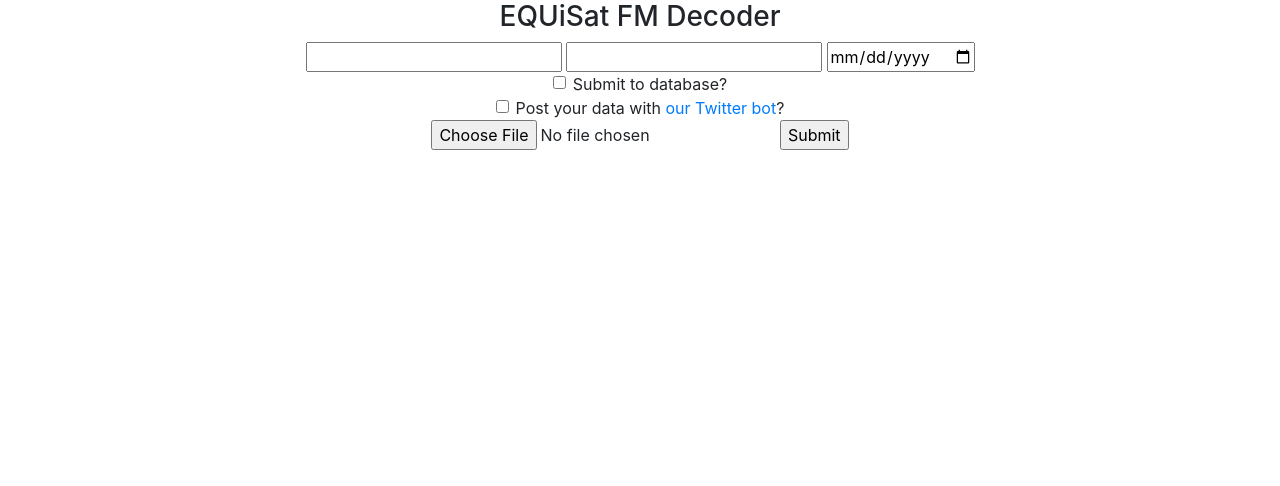
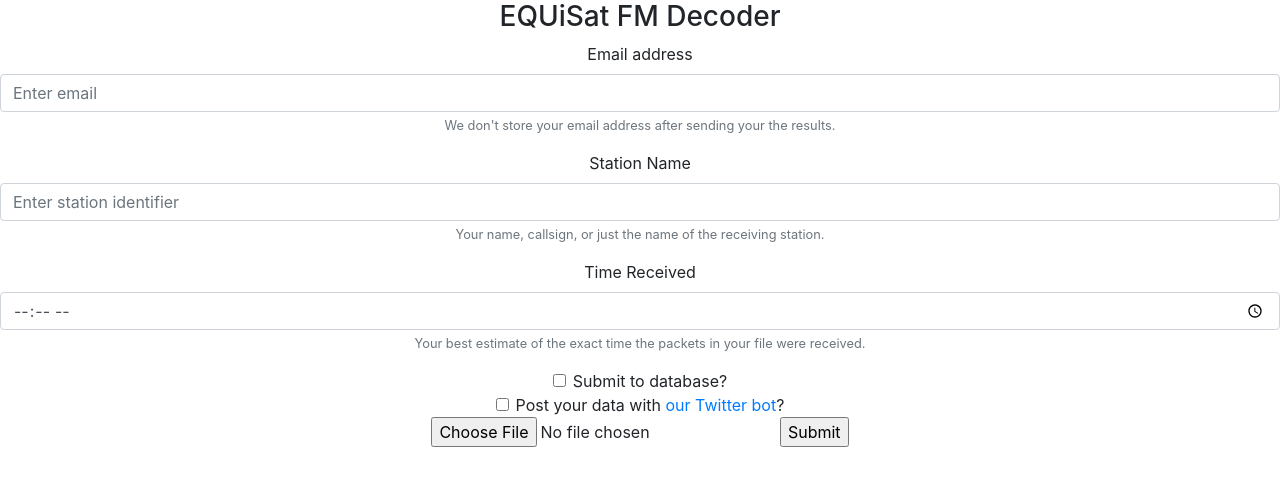
Before and after one commit to BrownSpaceEngineering/equisat-decode-server, a Flask app: page / in a window 1280 px wide. Shown: the top 486 px of the page. Run offline with Flask 2, Linux system fonts and the light colour scheme; parts of the project's set-up code (start-up, migrations or seed data) failed here and were passed over; some libraries are stand-ins or nearby versions.

Commit message:
Get email working

```diff
--- /dev/null
+++ b/config-sample.py
@@ -0,0 +1,3 @@
+gmail_user = "john.brown@gmail.com"
+gmail_pass = "mypasscode"
+api_key = "myapikey"
--- a/requirements.txt
+++ b/requirements.txt
@@ -1,2 +1,5 @@
 flask
 werkzeug
+yagmail
+pyyaml
+requests
--- a/server.py
+++ b/server.py
@@ -1,20 +1,34 @@
 #!/usr/bin/python
 from flask import request, Flask, render_template
 from werkzeug.utils import secure_filename
+import binascii
+import requests
+import yaml
+import os
+import yagmail
+
+import config
 from decoder import DecoderQueue
-import os
 
 # config
 NUM_DECODER_PROCESSES = 1
 WAV_UPLOAD_FOLDER = 'wav_uploads/'
 ALLOWED_EXTENSIONS = ("wav", "wave")
-MAX_WAVFILE_DURATION_S = 60
+MAX_WAVFILE_DURATION_S = 20
 MAX_WAVFILE_SIZE_B = 20e6 # 20 MB
+PACKET_API_ROUTE = "http://localhost:3000/equisat/receive/raw"
 
 app = Flask(__name__)
 decoder = DecoderQueue()
 # limit upload file size
 app.config['MAX_CONTENT_LENGTH'] = (1.1*MAX_WAVFILE_SIZE_B) * 1024 * 1024
+
+# setup email
+if hasattr(config, "gmail_user") and hasattr(config, "gmail_user"):
+    yag = yagmail.SMTP(config.gmail_user, config.gmail_pass)
+else:
+    print("[WARNING] incomplete config.py; will not send emails")
+    yag = None
 
 @app.route('/')
 def root():
@@ -42,7 +56,7 @@
                 "email": request.form["email"],
                 "rx_time": request.form["rx_time"],
                 "station_name": request.form["station_name"],
-                "submit_to_db": request.form.has_key("submit_to_db"),
+                "submit_to_db": request.form.has_key("submit_to_db") or request.form.has_key("post_publicly"), # submit to db is prereq
                 "post_publicly": request.form.has_key("post_publicly")
             })
             title = "WAV file submitted successfully!"
@@ -81,10 +95,97 @@
     # remove wavfile because we're done with it
     os.remove(wavfilename)
 
-    # TODO: send email to person with _decoded_ packet
-    # TODO: publish packet if desired
-    print("finished decoding")
-    pass
+    # publish packet if user desires
+    packet_published = publish_packets(packets, args)
+
+    # send email to person with decoded packet info
+    send_decode_results(wavfilename, packets, args, packet_published)
+
+def publish_packets(packets, args):
+    packet_published = False
+    for packet in packets["corrected_packets"]:
+        if len(packet["decode_errs"]) == 0:
+            rx_time = args["rx_time"] # TODO: convert to datetime
+            published = submit_packet(packet["raw"], packet["corrected"], args["post_publicly"], rx_time, args["station_name"], config.api_key)
+            packet_published = packet_published or published
+    return packet_published
+
+def submit_packet(raw, corrected, post_publicly, rx_time, station_name, api_key):
+    if len(station_name) == 0:
+        station_name = "[unknown]"
+
+    jsn = {
+        "raw": raw,
+        "corrected": corrected,
+        "station_name": station_name,
+        "post_publicly": post_publicly,
+        "added": rx_time, # TODO: convert to what API needs
+        "secret": api_key
+    }
+
+    try:
+        r = requests.post(PACKET_API_ROUTE, json=jsn)
+        if r.status_code == 201:
+            print("Submitted duplicate packet from '%s' successfully" % self.station_name)
+            return True
+        elif r.status_code == requests.codes.ok:
+            print("Submitted packet from '%s' successfully" % self.station_name)
+            return True
+        else:
+            print("[ERROR] couldn't submit packet (%d): %s" % (r.status_code, r.text))
+            return False
+    except Exception as ex:
+        print("[ERROR] couldn't submit packet: %s" % ex)
+        return False
+
+def send_decode_results(wavfilename, packets, args, packets_published):
+    subject = "EQUiSat Decoder Results for %s" % args["station_name"]
+
+    raw_packets = packets["raw_packets"]
+    raw_packets_summary = "Raw packets (%d detected):\n" % len(raw_packets)
+    for i in range(len(raw_packets)):
+        raw_packets_summary += "packet #%d hex:\n\t%s\n" % (i+1, binascii.hexlify(raw_packets[i]))
+
+    corrected_packets = packets["corrected_packets"]
+    corrected_packets_summary = "Valid error-corrected packets (%d detected):\n" % len(corrected_packets)
+    for i in range(len(corrected_packets)):
+        parsed_yaml = yaml.dump(corrected_packets[i]["parsed"], default_flow_style=False)
+        decode_errs_s = "none" if len(corrected_packets[i]["decode_errs"]) == 0 else ", ".join(corrected_packets[i]["decode_errs"])
+        corrected_packets_summary += "packet #%d:\nhex:\n\t%s\nerrors in decoding: %s\ndecoded data:\n %s\n\n" % \
+                                     (i+1, binascii.hexlify(corrected_packets[i]["corrected"]), decode_errs_s, parsed_yaml)
+    corrected_packets_summary += "To learn more about the decoded data, see <a href=\"https://docs.google.com/spreadsheets/d/e/2PACX-1vSCpr4KPwXkXyEMv6oPps-kVsNsd_Ell5whlvj-0T_5N9dIH5jvBTHCl6eZ_xVBugYEiL5CNR-p45G7/pubhtml?gid=589366724\">this table</a>"
+
+
+    extra_msg = ""
+    if packets_published:
+        if args["submit_to_db"]:
+            extra_msg = "Your packets were added to our database and may have been posted to Twitter!\n\n"
+        else:
+            extra_msg = "Your packets were added to our database!\n\n"
+
+    cleaned_wavfilename = os.path.basename(wavfilename)
+
+    contents = """Hello %s,
+
+Here are your results from the <a href="http://decoder.brownspace.org">EQUiSat Decoder</a> for your file '%s':
+
+%s
+
+%s
+
+%sThank you so much for your interest in EQUiSat!
+
+Best,
+The Brown Space Engineering Team
+
+    """ % (args["station_name"], cleaned_wavfilename, raw_packets_summary, corrected_packets_summary, extra_msg)
+
+    print(contents)
+
+    if yag is not None:
+        yag.send(to=args["email"],
+                  subject=subject,
+                  contents=contents)
 
 def main():
     decoder.start(NUM_DECODER_PROCESSES)
--- a/templates/index.html
+++ b/templates/index.html
@@ -17,9 +17,21 @@
             EQUiSat FM Decoder
         </h3>
         <form action="/upload" method="POST" enctype="multipart/form-data">
-            <input type="email" name="email">
-            <input type="text" name="station_name">
-            <input type="date" name="rx_time">
+            <div class="form-group">
+                <label for="email1">Email address</label>
+                <input type="email" name="email" class="form-control" id="email1" aria-describedby="emailHelp" placeholder="Enter email">
+                <small id="emailHelp" class="form-text text-muted">We don't store your email address after sending your the results.</small>
+            </div>
+            <div class="form-group">
+                <label for="email1">Station Name</label>
+                <input type="text" name="station_name" class="form-control" id="station_name1" aria-describedby="stationNameHelp" placeholder="Enter station identifier">
+                <small id="stationNameHelp" class="form-text text-muted">Your name, callsign, or just the name of the receiving station.</small>
+            </div>
+             <div class="form-group">
+                <label for="rx_time1">Time Received</label>
+                <input type="time" name="rx_time" class="form-control" id="rx_time1" aria-describedby="receiveTimeHelp" placeholder="Enter station identifier">
+                <small id="receiveTimeHelp" class="form-text text-muted">Your best estimate of the exact time the packets in your file were received.</small>
+            </div>
             <div class="form-check">
               <input class="form-check-input" type="checkbox" value="" id="submit_to_db" name="submit_to_db">
               <label class="form-check-label" for="submit_to_db">
```
Also changed, not shown: decoder.py (+4 -4 lines), 1 other file.
